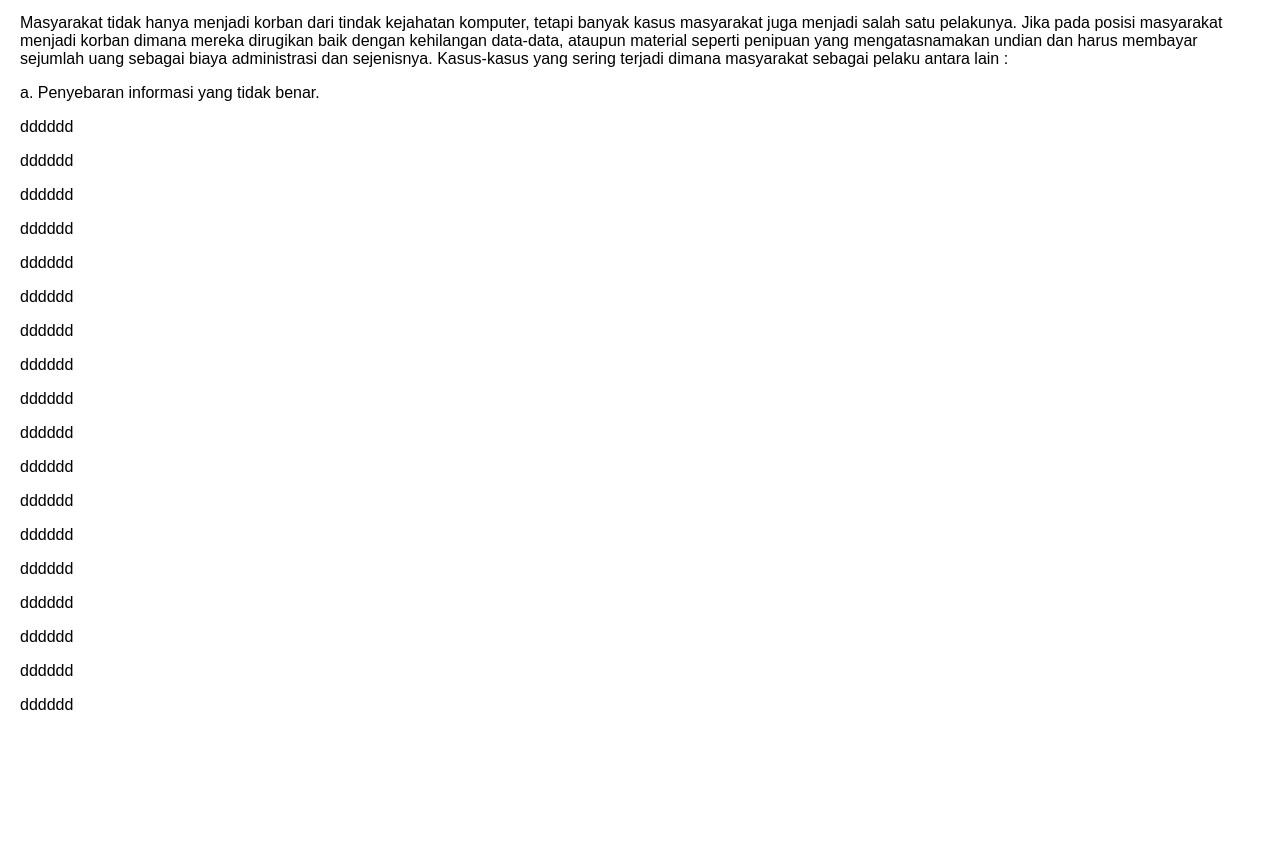
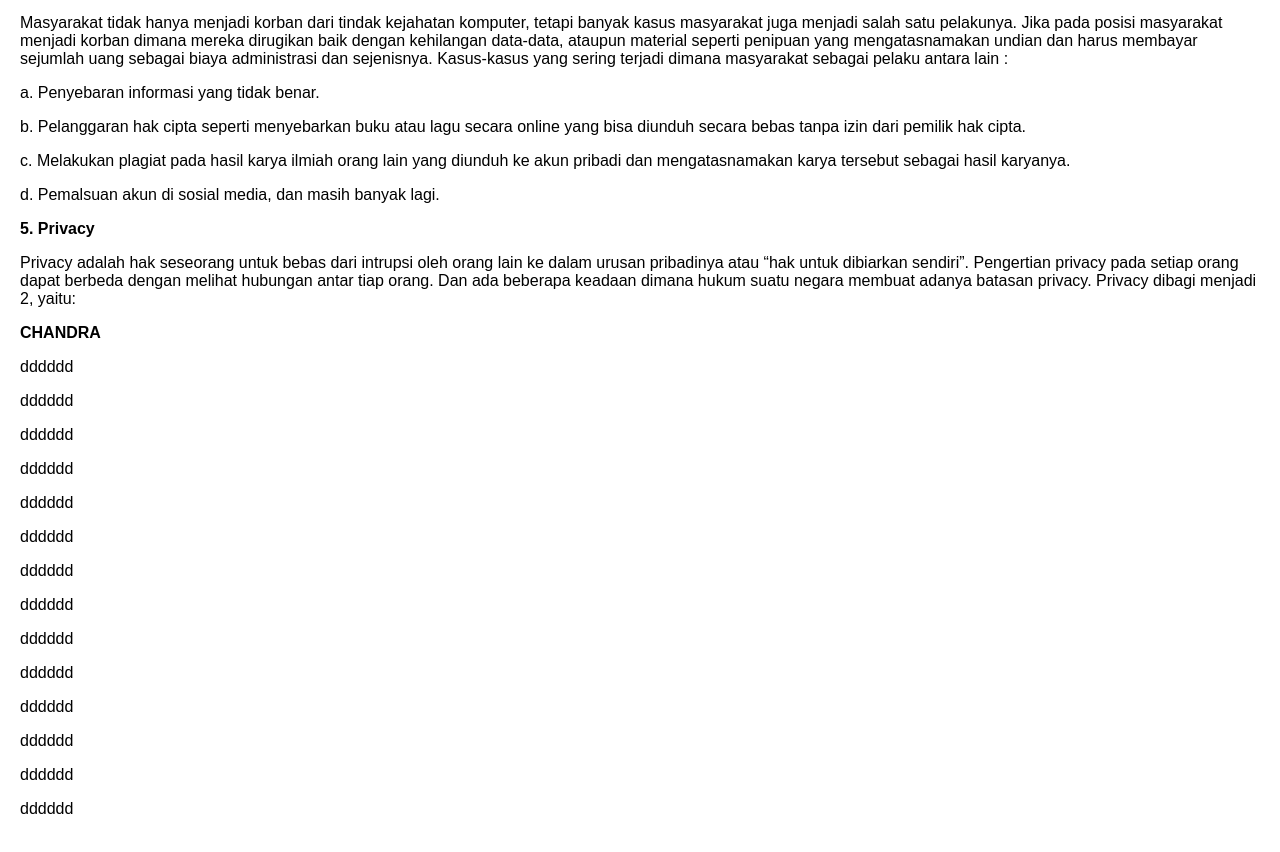
Before and after one commit to amarabdillah/AmarAbdillah, a plain HTML site: page p12.html in a window 1280 px wide. Shown: the part 1368-2220 px from the top of the page. Before the commit the page ends 2118 px from the top, so only its background shows below. Drawn offline with Linux system fonts and the light colour scheme.

Commit message:
Update p12.html

```diff
--- a/p12.html
+++ b/p12.html
@@ -137,10 +137,20 @@ mengatasnamakan undian dan harus membayar sejumlah uang sebagai biaya administra
 masyarakat sebagai pelaku antara lain :</p>
 
     <p>a. Penyebaran informasi yang tidak benar.</p>
-    <p>dddddd</p>
-    <p>dddddd</p>
-    <p>dddddd</p>
-    <p>dddddd</p>
+    <p>b. Pelanggaran hak cipta seperti menyebarkan buku atau lagu secara online
+yang bisa diunduh secara bebas tanpa izin dari pemilik hak cipta.</p>
+    <p>c. Melakukan plagiat pada hasil karya ilmiah orang lain yang diunduh ke akun
+pribadi dan mengatasnamakan karya tersebut sebagai hasil karyanya.</p>
+    <p>d. Pemalsuan akun di sosial media, dan masih banyak lagi.</p>
+
+    <strong>5. Privacy</strong>
+    <p>Privacy adalah hak seseorang untuk bebas dari intrupsi oleh orang lain
+ke dalam urusan pribadinya atau “hak untuk dibiarkan sendiri”. Pengertian
+privacy pada setiap orang dapat berbeda dengan melihat hubungan antar tiap
+orang. Dan ada beberapa keadaan dimana hukum suatu negara membuat
+adanya batasan privacy. Privacy dibagi menjadi 2, yaitu:</p>
+
+    <b>CHANDRA</b>
     <p>dddddd</p>
     <p>dddddd</p>
     <p>dddddd</p>
```
